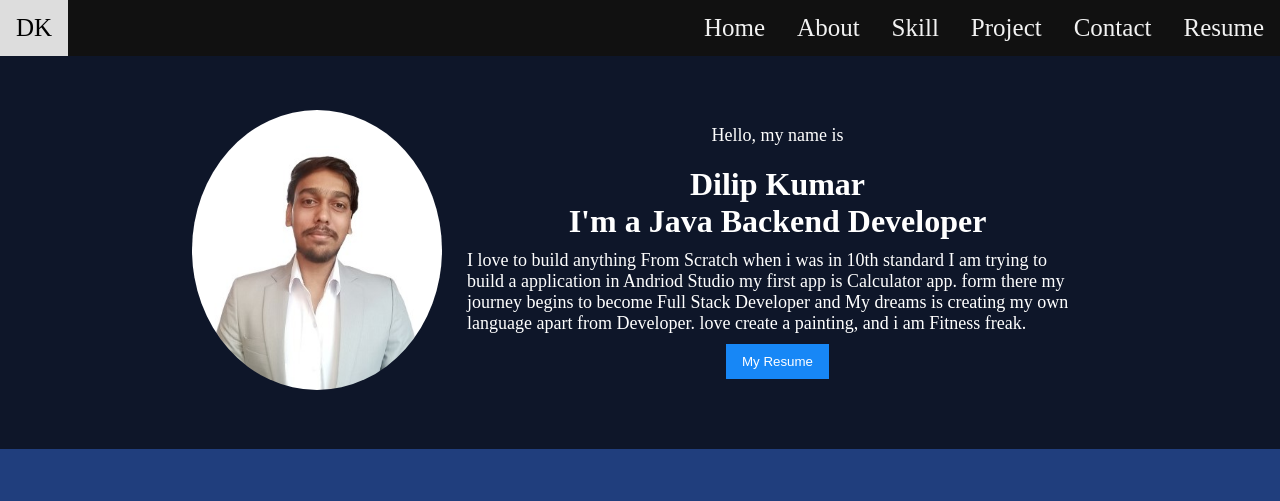
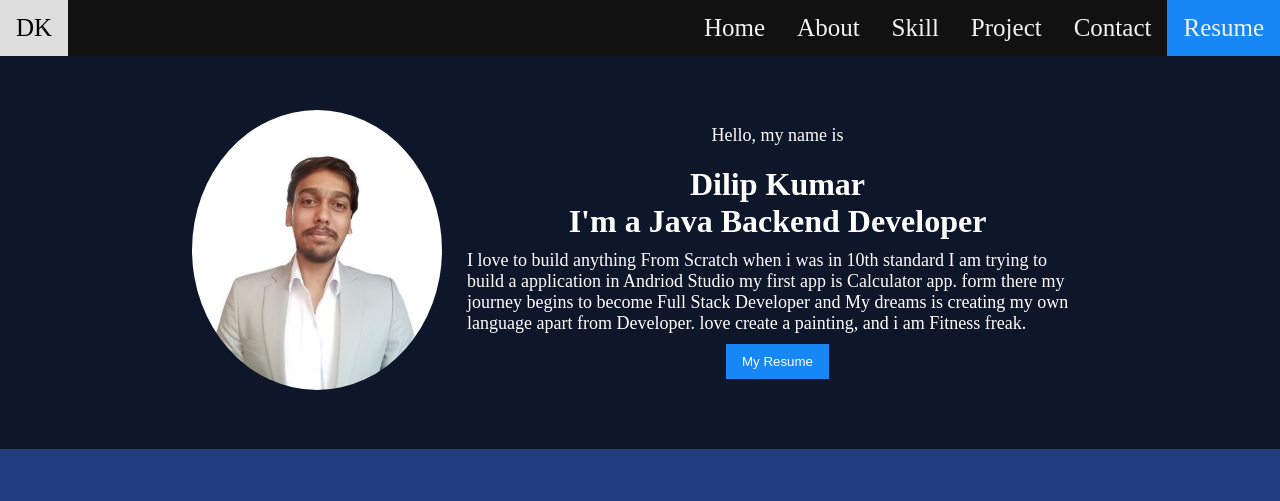
Before and after one commit to itsmedudes/itsmedudes.github.io, a plain HTML site: page index.html in a window 1280 px wide. Shown: the top 501 px of the page. Drawn offline with Linux system fonts and the light colour scheme; a script that the page names is missing.

Commit message:
Update index.html

```diff
--- a/index.html
+++ b/index.html
@@ -22,7 +22,7 @@
             <a href="#skill">Skill</a>
             <a href="#project">Project</a>
             <a href="#contact">Contact</a>
-            <a href="https://drive.google.com/file/d/1i8Xvx8QvIRh_KTV0z3btmkt7B4lPBdve/view"  target="_blank">Resume</a>
+            <a class="resumebtn" href="./resume.pdf">Resume</a>
         </div>
 
     </div>
```
